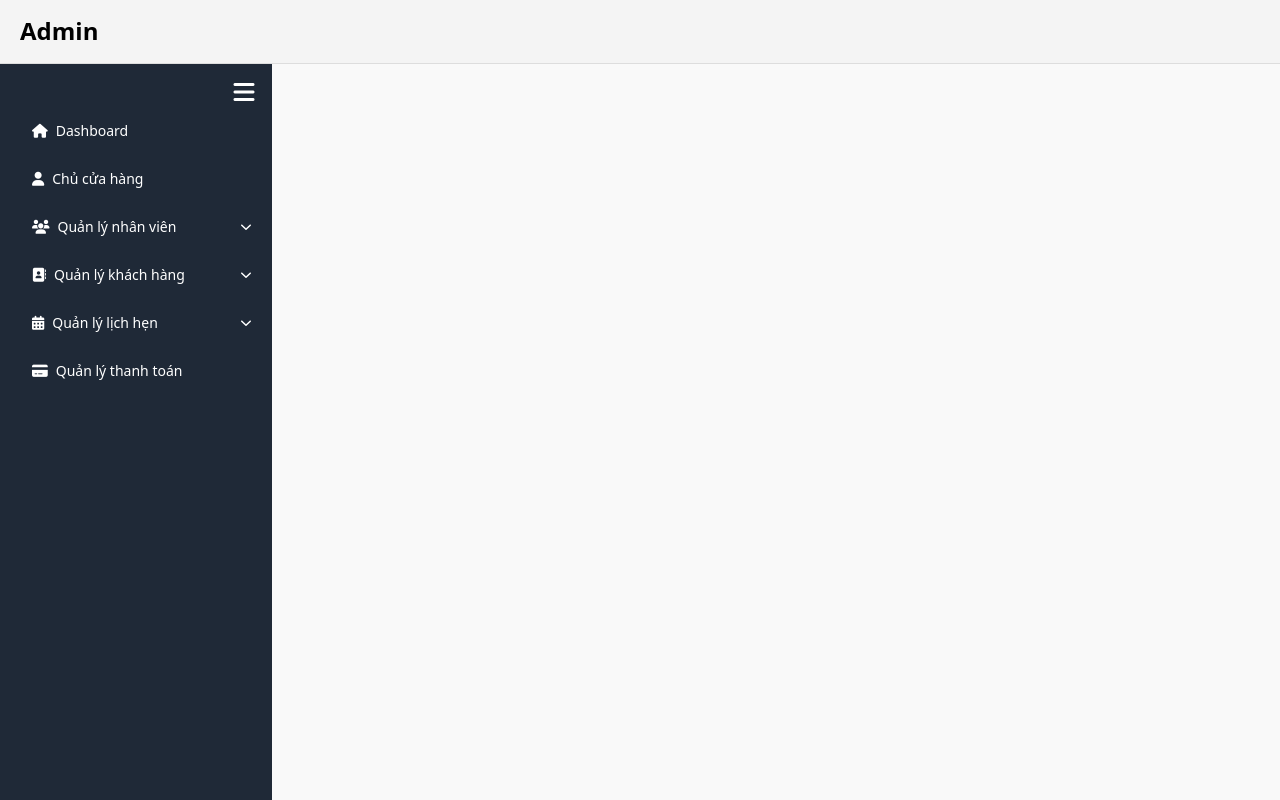
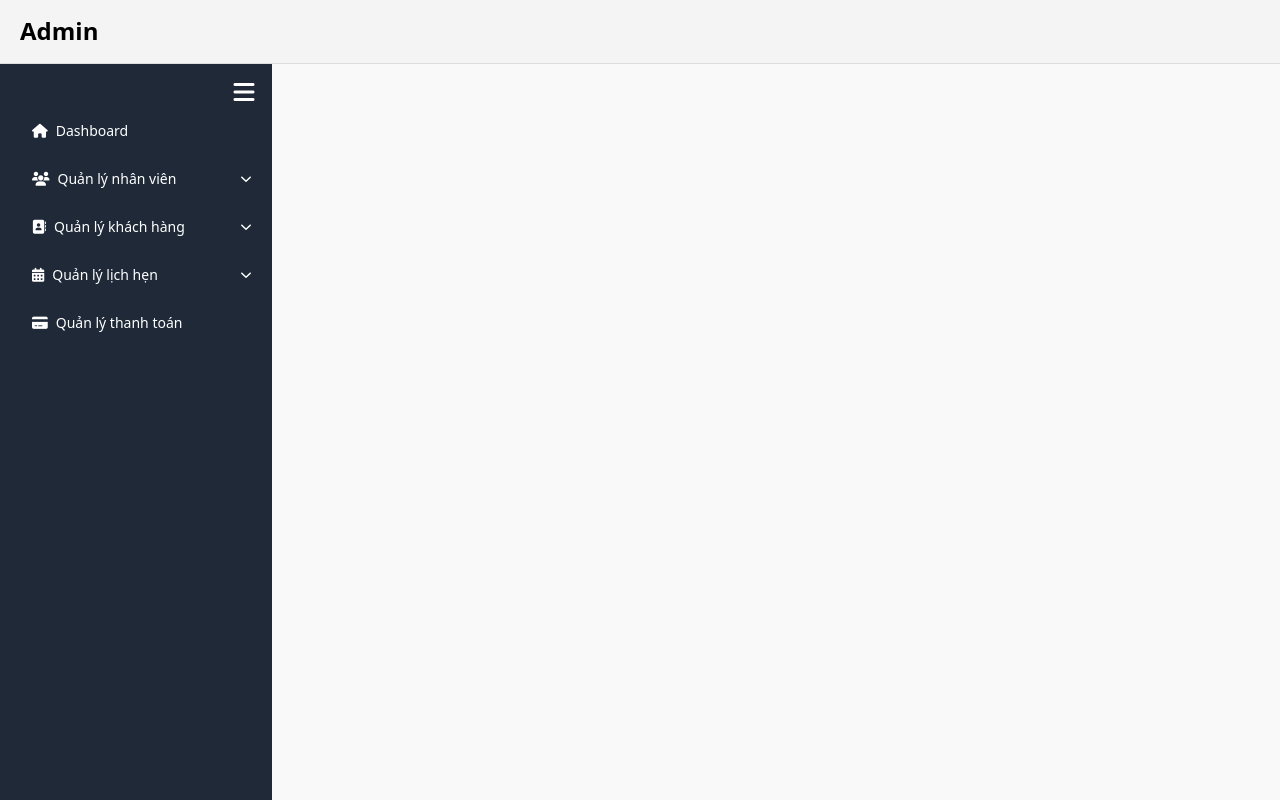
Before and after one commit to Manh-Ne/FENailBooking, a Vue app: page /admin in a window 1280 px wide. Both pictures are taken after a click on the element 20 px from the left and 93 px from the top of the page. Built offline with nearby package versions, Linux system fonts and the light colour scheme.

Commit message:
AppointmentEdit

```diff
--- a/src/components/Admin/SideBar.vue
+++ b/src/components/Admin/SideBar.vue
@@ -53,14 +53,14 @@ export default {
         key: "dashboard",
       },
 
-      {
-        label: () =>
-          h("span", {}, [
-            h("i", { class: "fa fa-user", style: "margin-right: 8px;" }),
-            "Chủ cửa hàng",
-          ]),
-        key: "owner",
-      },
+      // {
+      //   label: () =>
+      //     h("span", {}, [
+      //       h("i", { class: "fa fa-user", style: "margin-right: 8px;" }),
+      //       "Chủ cửa hàng",
+      //     ]),
+      //   key: "owner",
+      // },
 // Quản lý nhân viên
       {
         label: () =>
--- a/src/views/AdminView/AdminAppointmentsEdit.vue
+++ b/src/views/AdminView/AdminAppointmentsEdit.vue
@@ -50,14 +50,13 @@ export default defineComponent({
   setup() {
     const router = useRouter();
     const route = useRoute();
-
     const formData = ref({
-      id: route.params.id || "",
+      id: route.params.id || "1",
       name: "Nguyễn Văn A",
       phone: "0123456789",
       email: "nguyenvana@gmail.com",
       date: "2024-12-01",
-      time: "14:30",
+      time: "09:00",
       service: "Làm nail",
       status: "Đã đặt",
     });
@@ -65,7 +64,6 @@ export default defineComponent({
     const serviceOptions = [
       { label: "Làm nail", value: "Làm nail" },
       { label: "Tư vấn", value: "Tư vấn" },
-      { label: "Cắt tóc", value: "Cắt tóc" },
     ];
 
     const statusOptions = [
@@ -88,13 +86,13 @@ export default defineComponent({
 
 
 
-    const onSave = () => {
-      if (!formData.value.time || !/^\d{2}:\d{2}$/.test(formData.value.time)) {
-        alert("Giờ hẹn không hợp lệ");
-        return;
-      }
-      router.push({ name: "appointments-list" });
-    };
+    // const onSave = () => {
+    //   if (!formData.value.time || !/^\d{2}:\d{2}$/.test(formData.value.time)) {
+    //     alert("Giờ hẹn không hợp lệ");
+    //     return;
+    //   }
+    //   router.push({ name: "appointments-list" });
+    // };
 
 
     const onCancel = () => {
@@ -106,7 +104,7 @@ export default defineComponent({
       serviceOptions,
       statusOptions,
       rules,
-      onSave,
+      // onSave,
       onCancel,
     };
   },
```
